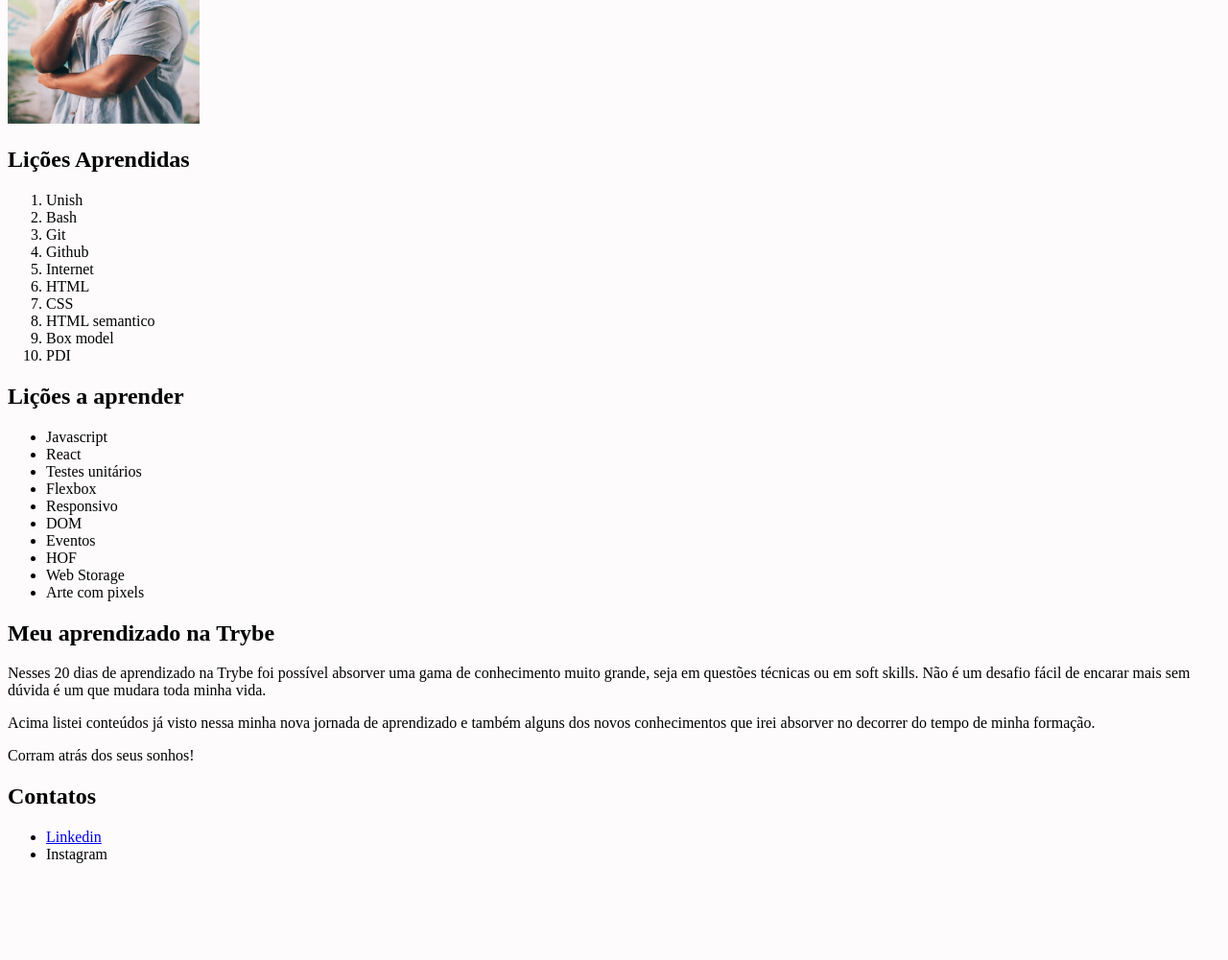
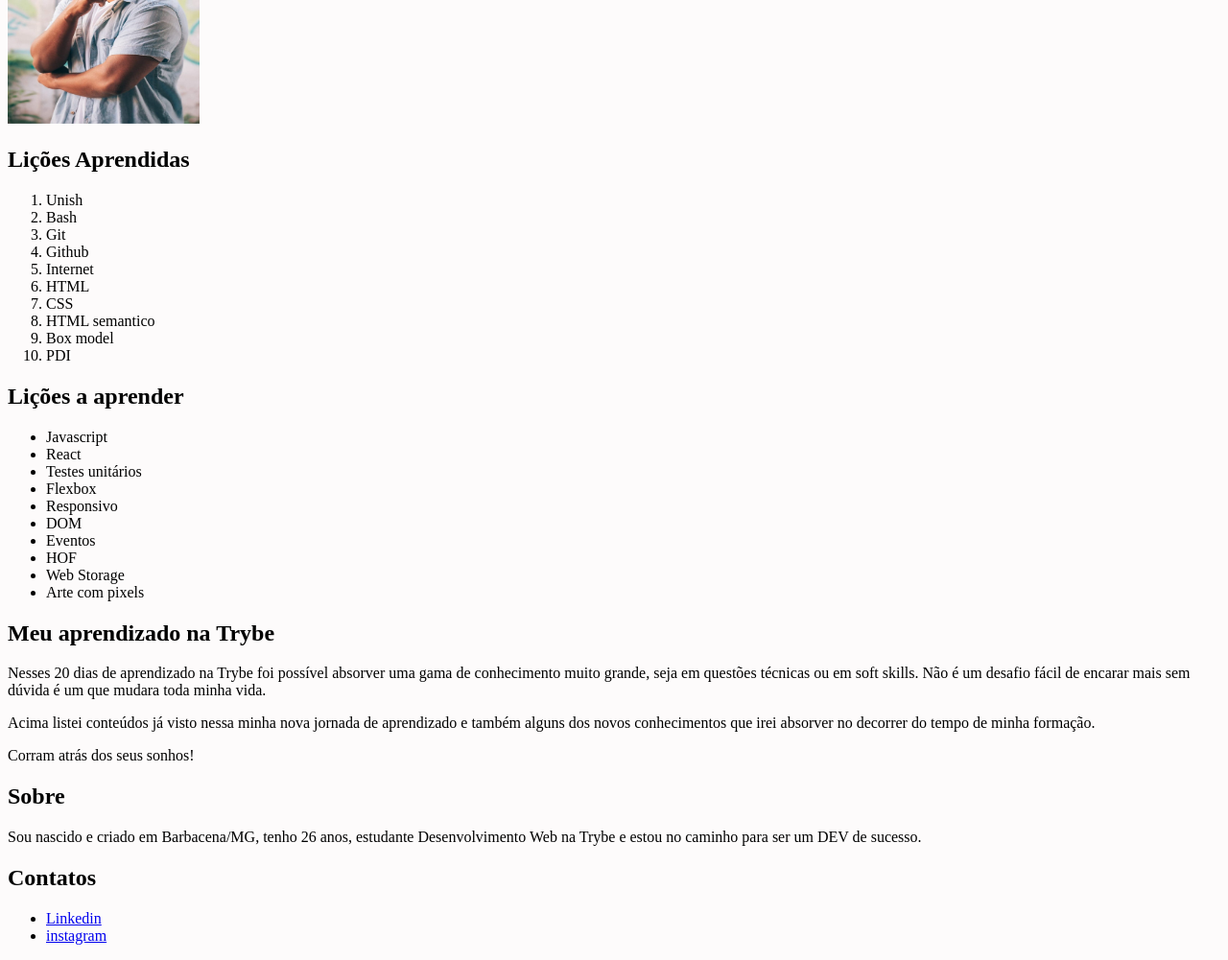
Before and after one commit to JeffDoni/lessons-leanerd, a website: page index.html in a window 1280 px wide. Shown: the part 79-1080 px from the top of the page at 96% size. Before the commit the page ends 995 px from the top, so only its background shows below. Drawn offline with Linux system fonts and the light colour scheme.

Commit message:
Requisitos ,8,9,10,11

```diff
--- a/index.html
+++ b/index.html
@@ -13,7 +13,7 @@
     </header>
 
 
-    <article>
+
 
 
     <section>
@@ -52,8 +52,6 @@
 
 </section>
 
-</article>
-
 
 <article>
     <h2>Meu aprendizado na Trybe</h2>
@@ -62,11 +60,17 @@
     <p>Corram atrás dos seus sonhos!</p>
 </article>
 
+
+<aside>
+    <h2>Sobre</h2>
+    <p>Sou nascido e criado em Barbacena/MG, tenho 26 anos, estudante Desenvolvimento Web na Trybe e estou no caminho para ser um DEV de sucesso.</p>
+</aside>
+
 <footer id="rodape">
     <h2>Contatos</h2>
     <ul>
         <li><a href="https://www.linkedin.com/in/jefferson-donizete-do-nascimento-a381b2212/" target="_blank">Linkedin</a></li>
-        <li><a href="https://www.instagram.com/jdn1937/" target="_blank"></a>Instagram</li>
+        <li><a href="https://www.instagram.com/jdn1937/" target="_blank">instagram</a></li>
     </ul>
 </footer>
 </body>
```
